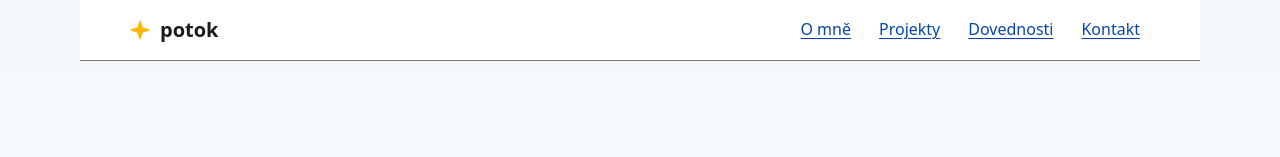
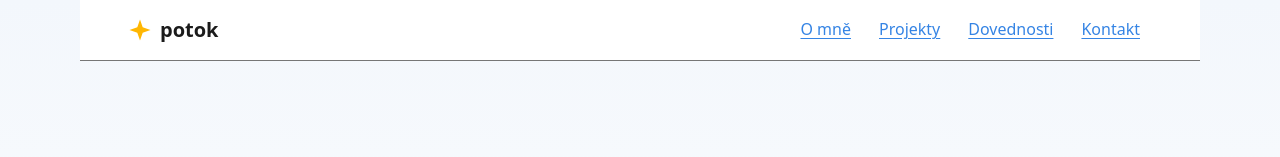
Before and after one commit to KyblikPlnejCeleru/osobni-stranka, a plain HTML site: page index.html in a window 1280 px wide. Shown: the top 157 px of the page. Drawn offline with Linux system fonts and the light colour scheme.

Commit message:
style: druhá barva odkazů

```diff
--- a/css/style.css
+++ b/css/style.css
@@ -4,7 +4,7 @@
   --barva-pozadi: #ffffff;
   --barva-textu: #1b1b1b;
   --barva-textu-mirne: #3d3d3d;
-  --barva-odkazu: #0645ad;
+  --barva-odkazu: #3584e4;
   --barva-odkazu-navstevovane: #5b2a86;
   --barva-karty: #ffffff;
   --barva-karty-pruhledna: rgb(255 255 255 / 92%);
```
